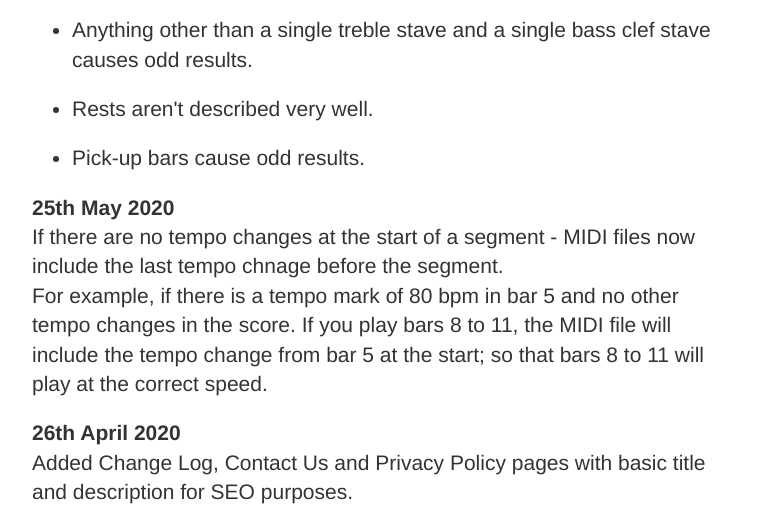
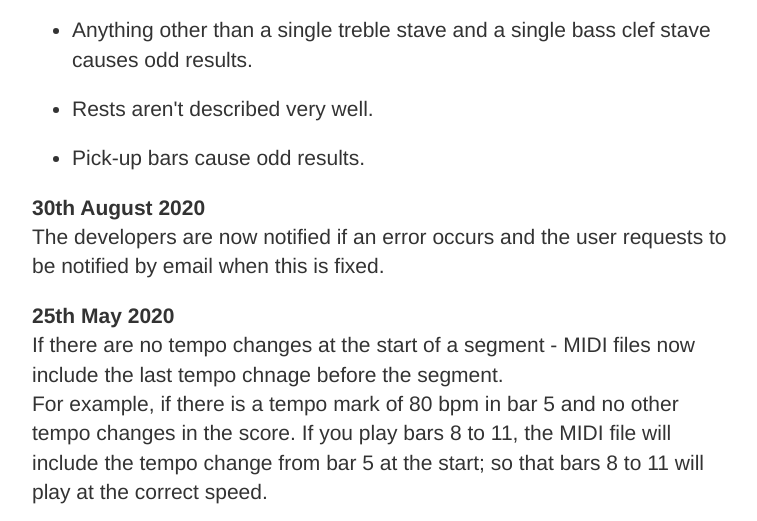
Before and after one commit to bentimms/talkingscores, a Django app: page /change-log in a window 1280 px wide. Shown: the part 532-1053 px from the top of the page, without its empty margins (253-1010 px from the left). Run offline with Django 3.2, Linux system fonts and the light colour scheme; parts of the project's set-up code (start-up, migrations or seed data) failed here and were passed over; some libraries are stand-ins or nearby versions.

Commit message:
email error if user requests - pwd in os.environ

```diff
--- a/talkingscoresapp/models.py
+++ b/talkingscoresapp/models.py
@@ -11,10 +11,10 @@ from urllib.request import url2pathname
 import tempfile
 from talkingscoreslib import Music21TalkingScore, HTMLTalkingScoreFormatter
 
-log_format = "%(levelname)s %(asctime)s - %(message)s"
+log_format = "%(asctime)s - %(levelname)s - %(message)s"
 logging.basicConfig(filename=os.path.join(*(MEDIA_ROOT, "log1.txt")), format=log_format)
 logger = logging.getLogger(__name__)
-logger.fatal("hello - I'm testing a logger!!!")
+
 
 def hashfile(afile, hasher, blocksize=65536):
     buf = afile.read(blocksize)
--- a/talkingscoresapp/templates/change-log.html
+++ b/talkingscoresapp/templates/change-log.html
@@ -23,6 +23,10 @@
                 <li class="lead">Pick-up bars cause odd results.</li>
             </ul>
         </p>
+
+
+        <p class="lead"><b>30th August 2020</b><br/>
+            The developers are now notified if an error occurs and the user requests to be notified by email when this is fixed.</p>
 
         <p class="lead"><b>25th May 2020</b><br/>
             If there are no tempo changes at the start of a segment - MIDI files now include the last tempo chnage before the segment.  <br/>
--- a/talkingscoresapp/views.py
+++ b/talkingscoresapp/views.py
@@ -12,6 +12,10 @@ from talkingscores.settings import BASE_DIR, MEDIA_ROOT
 from talkingscoreslib import Music21TalkingScore
 
 from talkingscoresapp.models import TSScore, TSScoreState
+
+from email.mime.multipart import MIMEMultipart
+from email.mime.text import MIMEText
+import smtplib
 
 logger = logging.getLogger(__name__)
 
@@ -36,11 +40,25 @@ class NotifyEmailForm(forms.Form):
     notify_email = forms.EmailField()
 
 
+def send_error_email(error_message):
+    msg = MIMEMultipart()
+
+    password = os.environ['EMAIL_PASSWORD'] # in pythonanywhere this can be set in wsgi.py
+    msg['From'] = "talkingscores@gmail.com"
+    msg['To'] = "talkingscores@gmail.com"
+    msg['Subject'] = "Talking Scores Error"
+
+    msg.attach(MIMEText(error_message, 'plain'))
+    server = smtplib.SMTP('smtp.gmail.com: 587')
+    server.starttls()
+    server.login(msg['From'], password)
+    server.sendmail(msg['From'], msg['To'], msg.as_string())
+    server.quit()
+
 def process(request, id, filename):
     template = loader.get_template('processing.html')
     context = {'id': id, 'filename': filename}
     return HttpResponse(template.render(context, request))
-
 
 # View for the a particular score
 def score(request, id, filename):
@@ -79,10 +97,12 @@ def error(request, id, filename):
     if request.method == 'POST':
         form = NotifyEmailForm(request.POST)
         if form.is_valid():
-            # This should get picked up by the SMTP logging and emailed to me, but perhaps it should be sent
-            # specifically rather than use the logging mechanism
             logger.error("Notifications about score http://%s%s should go to %s" % (
-            request.get_host(), reverse('score', args=[id, filename]), form.cleaned_data['notify_email']))
+                        request.get_host(), reverse('score', args=[id, filename]), form.cleaned_data['notify_email']))
+            send_error_email(
+                            "Notifications about score http://%s%s should go to %s" % (
+                            request.get_host(), reverse('score', args=[id, filename]),
+                            form.cleaned_data['notify_email']))
         else:
             logger.warn(str(form.errors))
     else:
```
